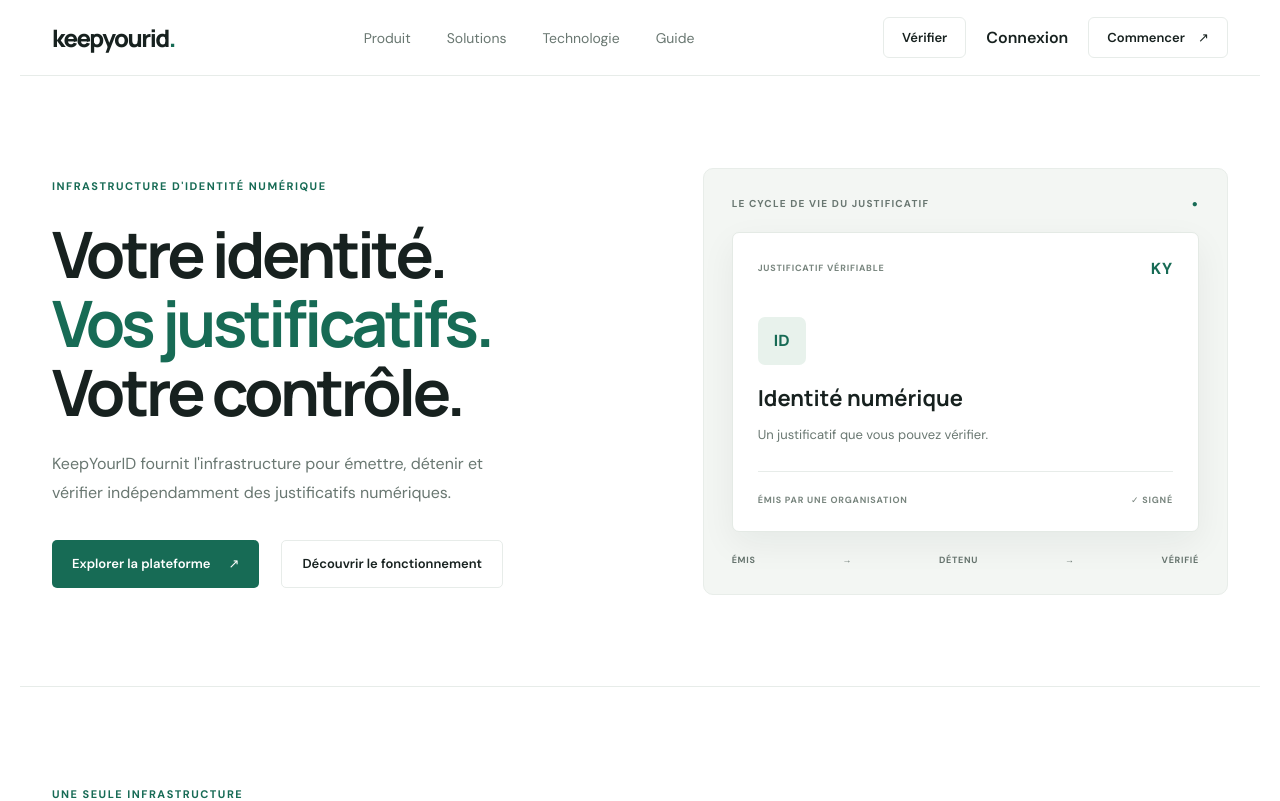
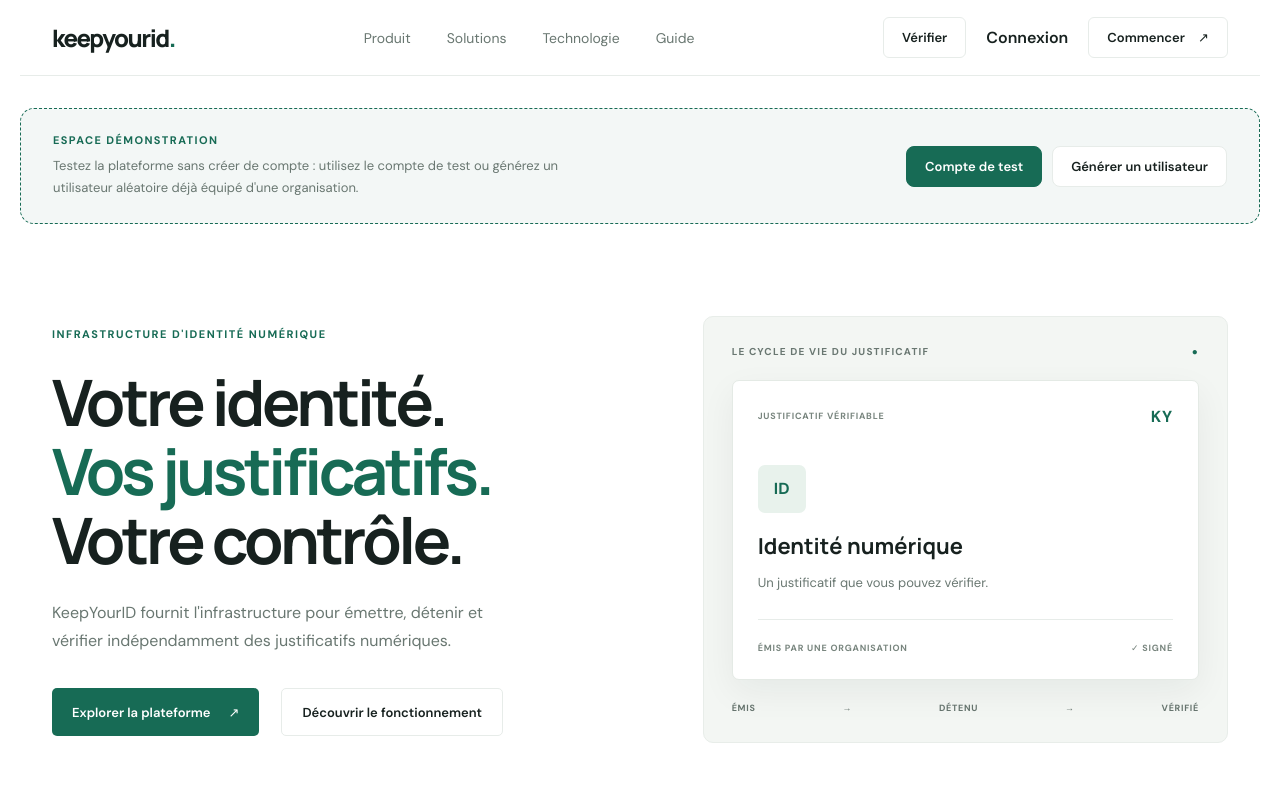
Before and after one commit to Jovialngandu/keepyourid, a React (Vite) app in the folder web/: page / in a window 1280 px wide. Shown: the top 801 px of the page. Built offline with nearby package versions, Linux system fonts and the light colour scheme; no server answers.

Commit message:
ADD: integrate demo access banner into the home page for quick evaluations

```diff
--- a/web/src/pages/Home.jsx
+++ b/web/src/pages/Home.jsx
@@ -4,6 +4,7 @@ import { Link } from "react-router-dom";
 import Navbar from "../components/layout/Navbar";
 import Footer from "../components/layout/Footer";
 import ProfileTabs from "../components/guide/ProfileTabs";
+import DemoAccess from "../components/demo/DemoAccess";
 import { guideProfiles } from "../data/guide";
 import "../styles/home.css";
 import "../styles/guide.css";
@@ -43,6 +44,8 @@ function Home() {
       <Navbar />
 
       <main>
+        <DemoAccess />
+
         <section className="hero">
           <div className="hero-content">
             <span className="eyebrow">
```
